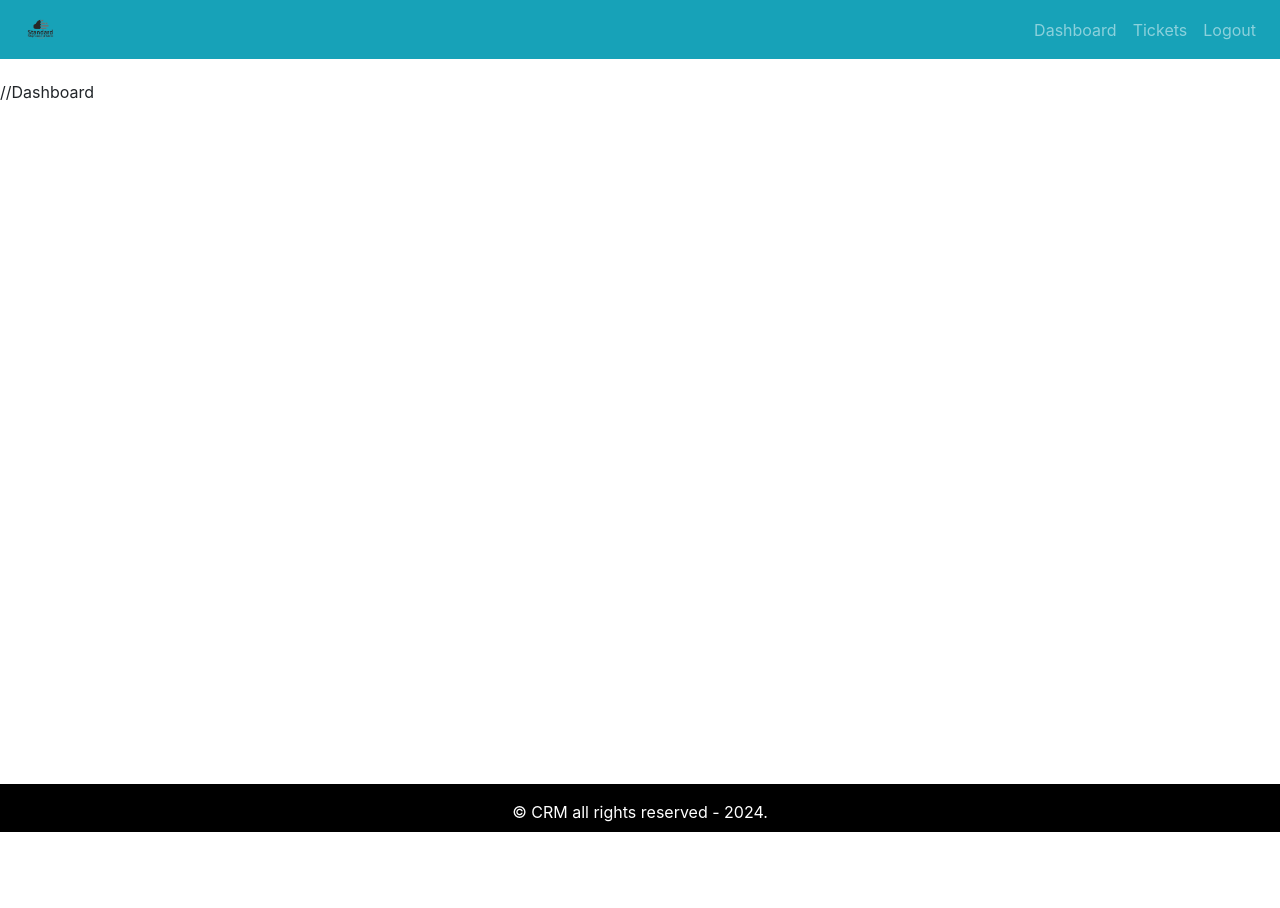
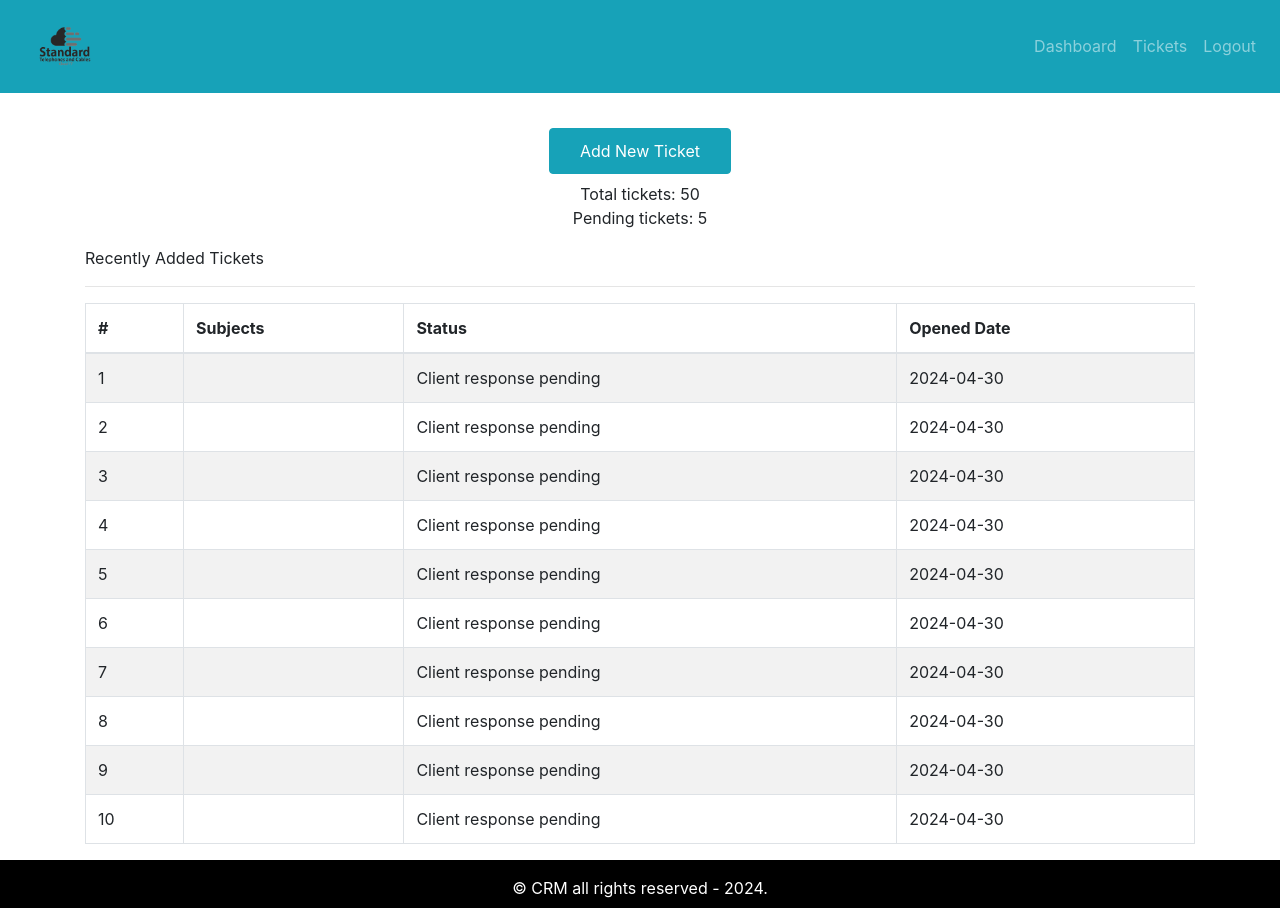
Before and after one commit to Patric27/crm-frontend, a React (Create React App) app in the folder crm-ticket-system/: page / in a window 1280 px wide. Before the commit the page ends 832 px from the top, so only its background shows below. Built offline with nearby package versions, Linux system fonts and the light colour scheme.

Commit message:
dashboard page added

```diff
--- a/crm-ticket-system/src/App.js
+++ b/crm-ticket-system/src/App.js
@@ -4,12 +4,15 @@
 
 import { Entry } from './pages/entry/Entry.page';
 import { DefaultLayout } from './layout/DefaultLayout';
+import { Dashboard } from './pages/dashboard/Dashboard.page';
 
 function App() {
   return (
   <div className='App'>
     {/* <Entry /> */}
-    <DefaultLayout>//Dashboard</DefaultLayout>
+    <DefaultLayout>
+      <Dashboard/>
+    </DefaultLayout>
   </div>
   );
 }
--- /dev/null
+++ b/crm-ticket-system/src/assets/data/dummy-tickets.json
@@ -0,0 +1,52 @@
+[
+    {
+        "id":1,
+        "status": "Client response pending",
+        "addedAt": "2024-04-30"
+    },
+    {
+        "id":2,
+        "status": "Client response pending",
+        "addedAt": "2024-04-30"
+    },
+    {
+        "id":3,
+        "status": "Client response pending",
+        "addedAt": "2024-04-30"
+    },
+    {
+        "id":4,
+        "status": "Client response pending",
+        "addedAt": "2024-04-30"
+    },
+    {
+        "id":5,
+        "status": "Client response pending",
+        "addedAt": "2024-04-30"
+    },
+    {
+        "id":6,
+        "status": "Client response pending",
+        "addedAt": "2024-04-30"
+    },
+    {
+        "id":7,
+        "status": "Client response pending",
+        "addedAt": "2024-04-30"
+    },
+    {
+        "id":8,
+        "status": "Client response pending",
+        "addedAt": "2024-04-30"
+    },
+    {
+        "id":9,
+        "status": "Client response pending",
+        "addedAt": "2024-04-30"
+    },
+    {
+        "id":10,
+        "status": "Client response pending",
+        "addedAt": "2024-04-30"
+    }
+]
--- /dev/null
+++ b/crm-ticket-system/src/components/ticket-table/TicketTable.comp.js
@@ -0,0 +1,35 @@
+import React from 'react'
+import { Table } from 'react-bootstrap';
+
+export const TicketTable = ({tickets}) => {
+  return (
+        <Table striped bordered hover>
+            <thead>
+                <tr>
+                    <th>#</th>
+                    <th>Subjects</th>
+                    <th>Status</th>
+                    <th>Opened Date</th>
+                </tr>
+            </thead>
+            <tbody>
+                {tickets.length ? (
+                    tickets.map((row) => (
+                        <tr key={row.id}>
+                            <td>{row.id}</td>
+                            <td>{row.subject}</td>
+                            <td>{row.status}</td>
+                            <td>{row.addedAt}</td>
+                        </tr>
+                    ))
+                ) : (
+                    <tr>
+                        <td colSpan="4" className="text-center">
+                            No ticket to show{" "}
+                        </td>
+                    </tr>
+                )}
+            </tbody>
+        </Table>
+    );
+};
--- a/crm-ticket-system/src/layout/partials/Header.comp.js
+++ b/crm-ticket-system/src/layout/partials/Header.comp.js
@@ -11,7 +11,7 @@
     expand="md"
     >
         <Navbar.Brand>
-            <img src={logo} alt="logo" width="50px"/>
+            <img src={logo} alt="logo" width="100px"/>
         </Navbar.Brand>
         <Navbar.Toggle
         area-controls="basic-navbar-nav" />
--- /dev/null
+++ b/crm-ticket-system/src/pages/dashboard/Dashboard.page.js
@@ -0,0 +1,36 @@
+import React from "react";
+import { Container, Row, Col, Button } from "react-bootstrap";
+import { TicketTable } from "../../components/ticket-table/TicketTable.comp";
+import tickets from '../../assets/data/dummy-tickets.json'
+
+export const Dashboard = () => {
+    return(
+        <Container>
+            <Row>
+                <Col className="text-center mt-5 mb-2">
+                    <Button variant="info" style={{" fontSize": "2rem", padding: "10px 30px" }}>
+                        Add New Ticket
+                    </Button>
+                </Col>
+            </Row>
+
+            <Row>
+                <Col className="text-center  mb-2">
+                  <div>Total tickets: 50</div>
+                  <div>Pending tickets: 5</div>
+                </Col>
+            </Row>
+
+            <Row>
+                <Col className="mt-2">Recently Added Tickets</Col>
+            </Row>
+            <hr />
+
+            <Row>
+                <Col className="recent-ticket">
+                    <TicketTable tickets={tickets} />
+                </Col>
+            </Row>
+        </Container>
+    );
+};
```
